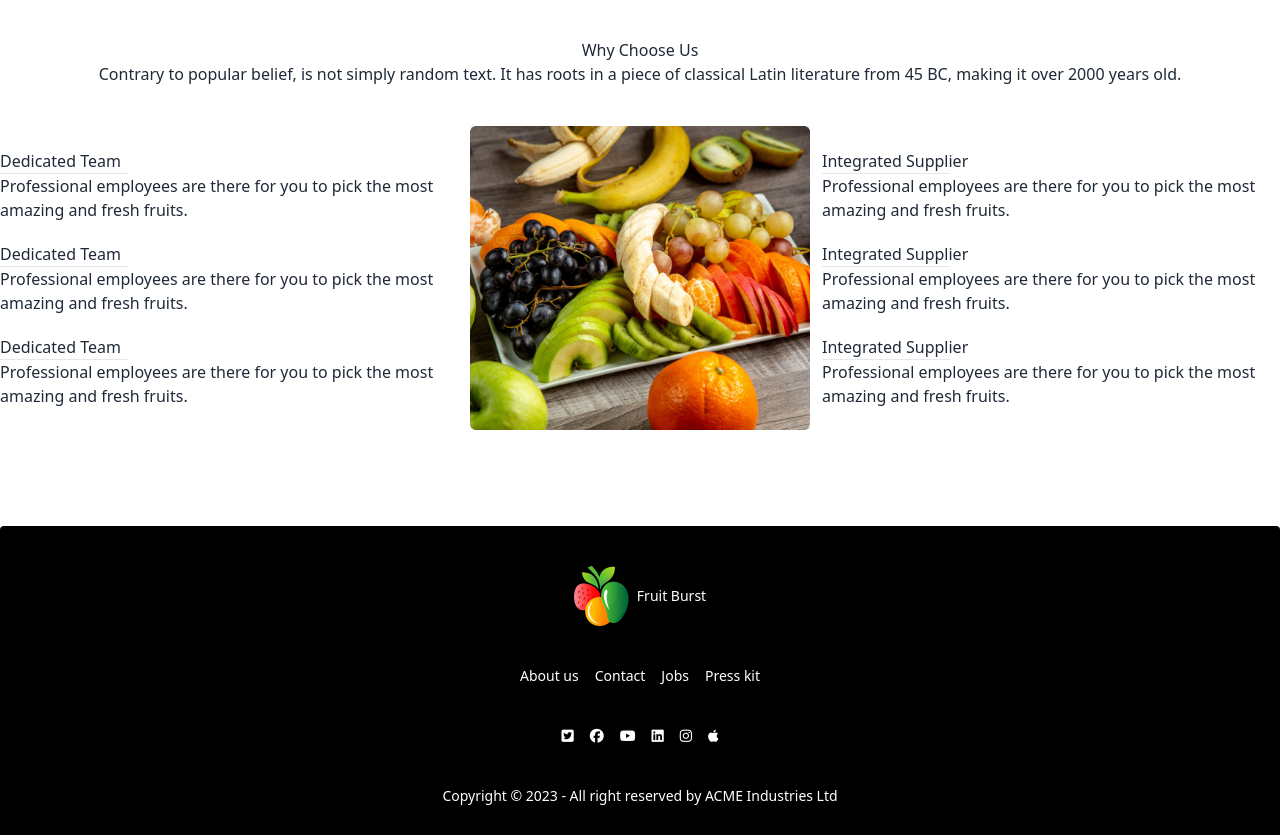
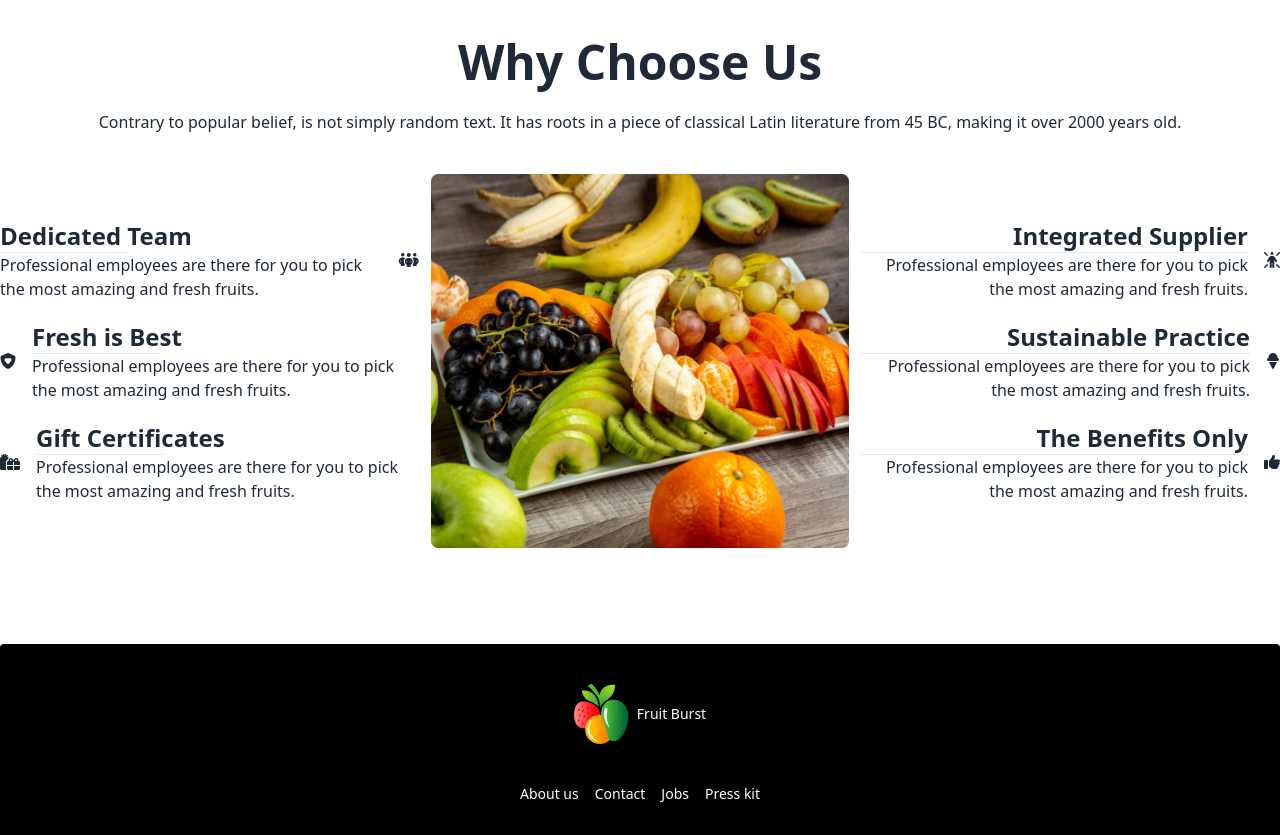
Before and after one commit to miftarek/Fruit-Brust-Website, a plain HTML site: page index.html in a window 1280 px wide. Shown: the part 2130-2965 px from the top of the page. Drawn offline with nearby package versions, Linux system fonts and the light colour scheme.

Commit message:
almost done without some fixing

```diff
--- a/index.html
+++ b/index.html
@@ -336,76 +336,95 @@
             </div>
         </div>
        </div>
+       <!-- Why Choose us section start here -->
        <section>
         <div class="my-10 text-center">
-            <h2>
+            <h2 class="text-5xl font-bold my-6">
                 Why Choose Us
             </h2>
             <p>
                 Contrary to popular belief, is not simply random text. It has roots in a piece of classical Latin literature from 45 BC, making it over 2000 years old.
             </p>
         </div>
-        <div class="flex gap-3 items-center">
-            <div class="">
+        <div class="grid lg:grid-cols-3 sm:grid-cols-1 gap-3 items-center">
             <div>
-                    <i></i>
-                    <h3>Dedicated Team</h3>
+                <div class="flex items-center gap-4">
+                    <div class="order-1">
+                        <i class="fa-solid fa-people-group"></i>
+                    </div>
+                    <div>
+                        <h3 class="text-2xl font-extrabold order-2">Dedicated Team</h3>
                         <hr class="w-32">
-                    <p>
+                        <p class="order-3">
                             Professional employees are there for you to pick the most amazing and fresh fruits.
                         </p>
                     </div>
-                <div class="my-5">
-                    <i></i>
-                    <h3>Dedicated Team</h3>
-                    <hr class="w-32">
-                    <p>
-                        Professional employees are there for you to pick the most amazing and fresh fruits.
-                    </p>
                 </div>
+                <!-- Second Group -->
+                <div class="my-5 flex items-center gap-4">
+                    <i class="fa-solid fa-shield-heart"></i>
                     <div>
-                    <i></i>
-                    <h3>Dedicated Team</h3>
+                        <h3 class="text-2xl font-extrabold">Fresh is Best</h3>
                         <hr class="w-32">
                         <p>
                             Professional employees are there for you to pick the most amazing and fresh fruits.
                         </p>
                     </div>
                 </div>
-
-            <div class="">
-                <img src="./images/whychoose1.png" alt="">
-            </div>
-            <div class="">
+                <!-- Third Group -->
+                <div class="flex items-center gap-4">
+                    <i class="fa-solid fa-gifts"></i>
                     <div>
-                    <h3>
-                        Integrated Supplier
-                    </h3>
+                        <h3 class="text-2xl font-extrabold">Gift Certificates</h3>
                         <hr class="w-32">
                         <p>
                             Professional employees are there for you to pick the most amazing and fresh fruits.
                         </p>
-                    <i></i>
                     </div>
-                <div class="my-5">
-                    <h3>
+                </div>
+            </div>
+
+            <div>
+                <img src="./images/whychoose1.png" alt="">
+            </div>
+            <div>
+                <div class="flex items-center text-right gap-4">
+                    <div>
+                        <h3 class="text-2xl font-extrabold">
                             Integrated Supplier
                         </h3>
-                    <hr class="w-32">
+                        <hr>
                         <p>
                             Professional employees are there for you to pick the most amazing and fresh fruits.
                         </p>
-                    <i></i>
                     </div>
+
+                    <i class="fa-solid fa-person-rays"></i>
+                </div>
+                <!-- Second group Right -->
+                <div class="my-5 flex items-center text-right gap-4">
                     <div>
-                    <h3>
-                        Integrated Supplier
+                        <h3 class="text-2xl font-extrabold">
+                            Sustainable Practice
                         </h3>
-                    <hr class="w-32">
+                        <hr>
                         <p>
                             Professional employees are there for you to pick the most amazing and fresh fruits.
                         </p>
-                    <i></i>
+                    </div>
+                    <i class="fa-solid fa-ice-cream"></i>
+                </div>
+                <div class="flex items-center text-right gap-4">
+                    <div>
+                        <h3 class="text-2xl font-extrabold">
+                            The Benefits Only
+                        </h3>
+                        <hr>
+                        <p>
+                            Professional employees are there for you to pick the most amazing and fresh fruits.
+                        </p>
+                    </div>
+                    <i class="fa-solid fa-thumbs-up"></i>
                 </div>
             </div>
         </div>
```
Lines whose indentation alone changed are shown as unchanged.
